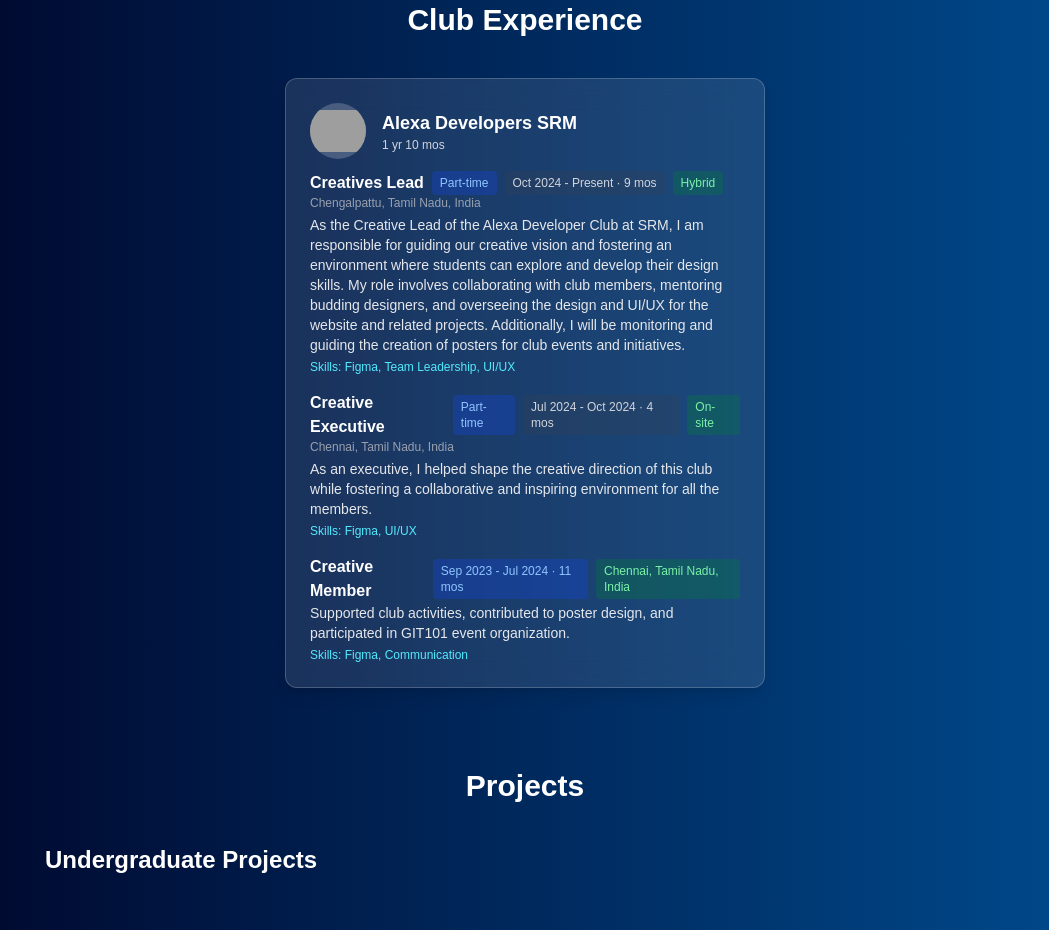
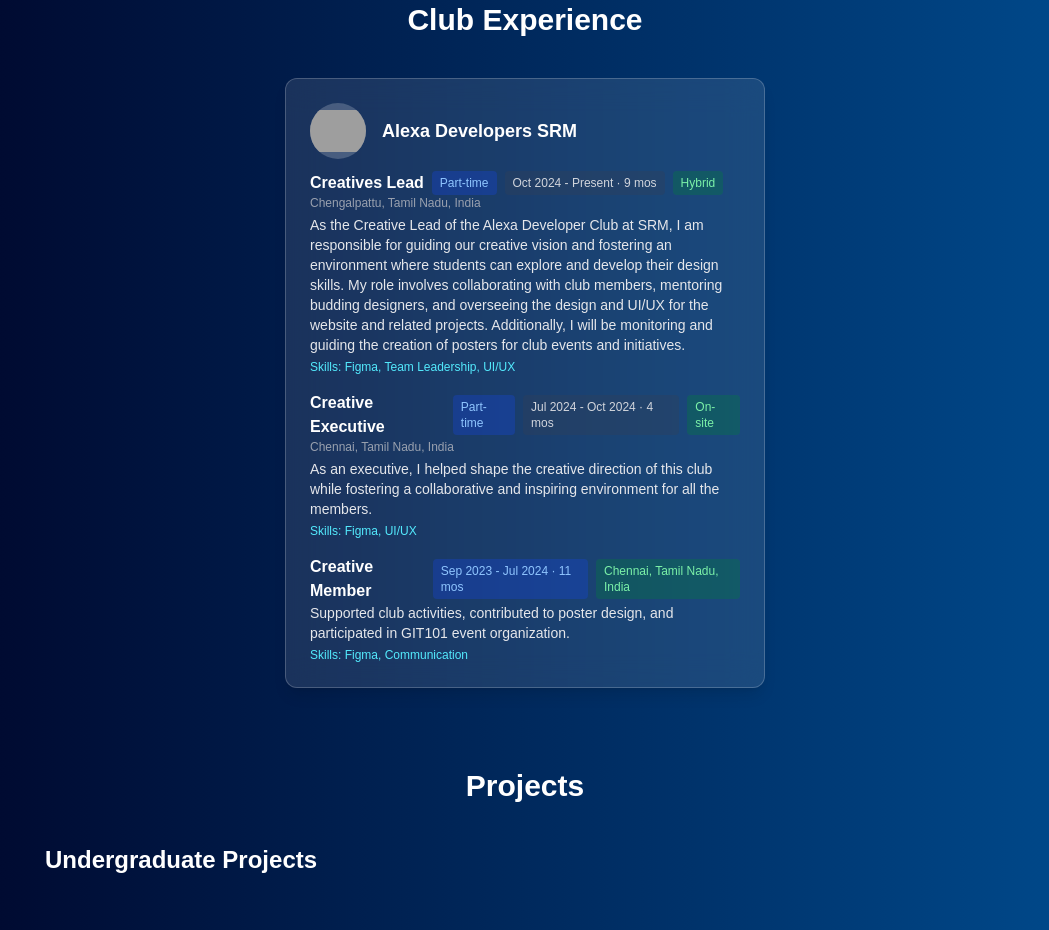
Before and after one commit to WiiWake3101/portfolio, a Next.js app: page / in a window 1280 px wide. Shown: the part 1640-2570 px from the top of the page, without its empty margins (115-1164 px from the left). Built offline with nearby package versions, Linux system fonts and the light colour scheme; grey boxes are pictures that could not be loaded.

Commit message:
Minor Changes

```diff
--- a/app/page.js
+++ b/app/page.js
@@ -275,7 +275,6 @@
                 />
                 <div>
                   <div className="font-semibold text-lg">Alexa Developers SRM</div>
-                  <div className="text-xs text-gray-300">1 yr 10 mos</div>
                 </div>
               </div>
               {/* Creative Lead */}
```
